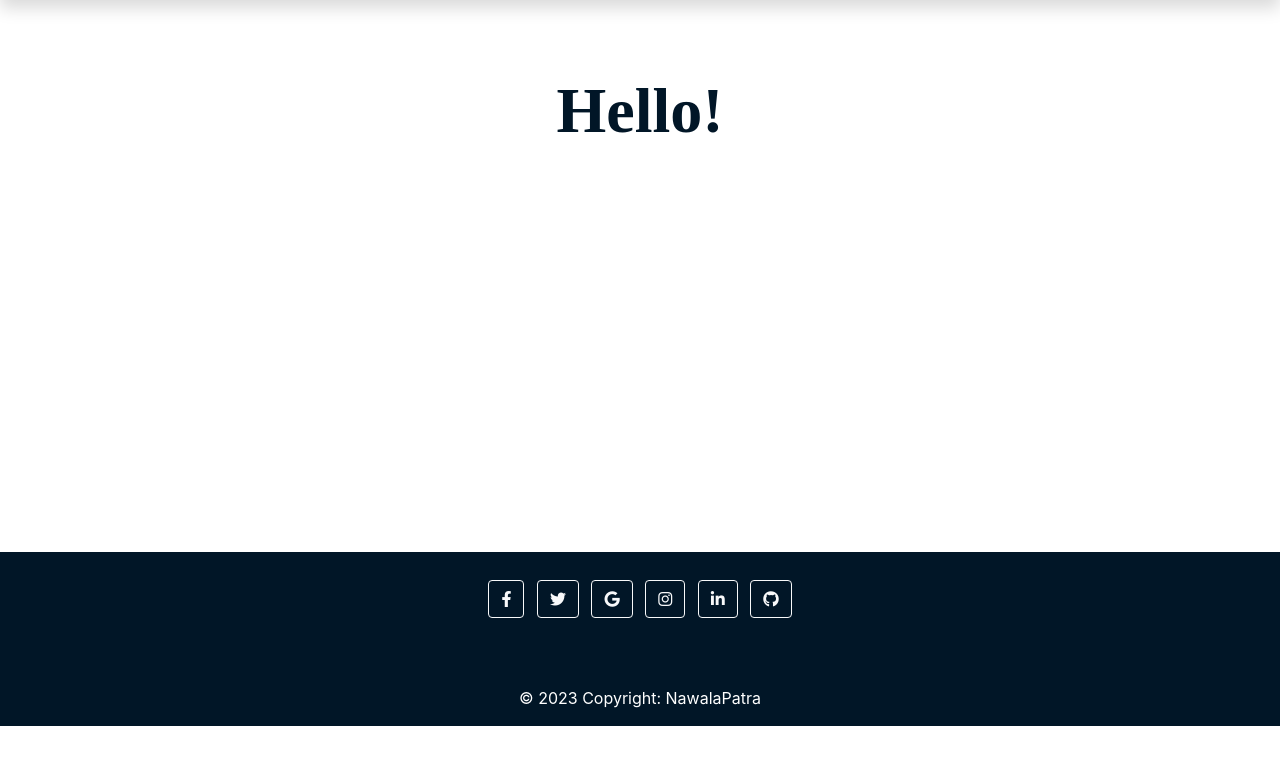
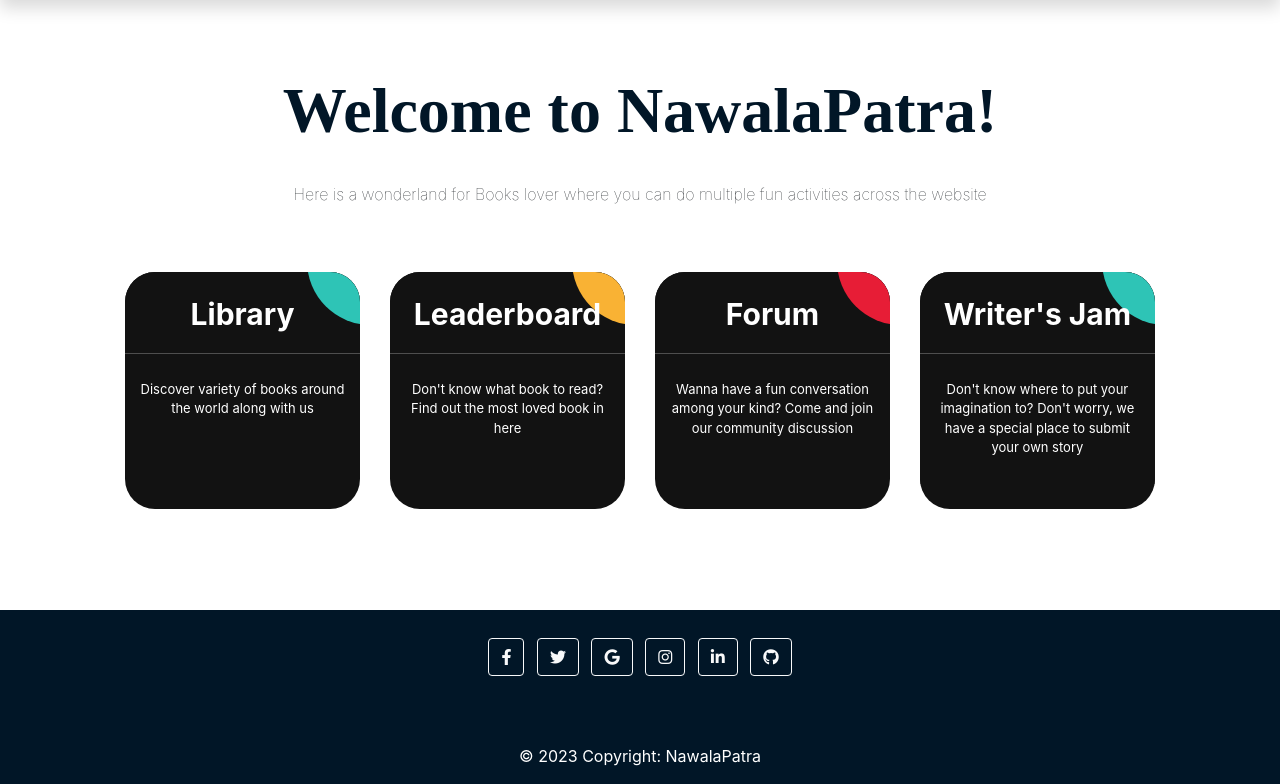
Before and after one commit to NawalaPatra-e12/NawalaPatra, a Django app: page / in a window 1280 px wide. Shown: the part 74-858 px from the top of the page. Before the commit the page ends 800 px from the top, so only its background shows below. Run offline with Django 4.2, Linux system fonts and the light colour scheme; parts of the project's set-up code (start-up, migrations or seed data) failed here and were passed over; some libraries are stand-ins or nearby versions.

Commit message:
azkan: landing page html update

```diff
--- a/main/templates/main.html
+++ b/main/templates/main.html
@@ -9,6 +9,96 @@
             font-size: 8vh;
             margin: 4vh;
         }
+        #card_container{
+            width: 90%;
+            margin: 0 auto;
+            display: flex;
+            justify-content: center;
+            align-items: center;
+        }
+        .card_box {
+            display: flex;
+            flex-direction: row;
+            justify-content: space-around;
+            flex-wrap: wrap;
+            padding: 50px 0;
+        }
+        .card_item{
+            flex-basis: calc(25% - 30px);
+            margin: 0 15px 0px;
+            overflow: hidden;
+            border-radius: 30px;
+            min-height: 150px;
+            background-color: #121212;
+        }
+        .item_link{
+            display: block;
+            text-align: center;
+            background-color: #121212;
+            position: relative;
+        }
+        .item_link:hover,
+        .item_link:hover .item_link {
+            text-decoration: none;
+            color: black;
+        }
+        .item_link:hover .book_link{
+            text-decoration: none;
+        }
+        .item_link:hover .item_bg {
+            -webkit-transform: scale(10);
+            -ms-transform: scale(10);
+            transform: scale(10);
+        }
+        .item_title{
+            min-height: 100px;
+            margin: 0 0 25px;
+            overflow: hidden;
+            font-weight: bold;
+            font-size: 30px;
+            color: #FFF;
+            z-index: 2;
+            position: relative;
+            padding-top: 20px;
+            padding-bottom: 0px;
+        }
+        .item_bg{
+            height: 128px;
+            width: 128px;
+            background-color: #2ec4b6ff;
+            z-index: 1;
+            position: absolute;
+            top: -75px;
+            right: -75px;
+            border-radius: 50%;
+            -webkit-transition: all .5s ease;
+            -o-transition: all .5s ease;
+            transition: all .5s ease;
+        }
+        .leaderboard{
+            background-color: #f9b234;
+        }
+        .forum{
+            background-color: #e71d36ff;
+        }
+        .Writersjam{
+            background-color: #011627ff;
+        }
+        .item_text{
+            font-size: small;
+            text-decoration: none;
+            color: white;
+            padding: 10px;
+            font-weight: 0;
+        }
+        p{
+            font-weight: lighter;
+        }
+        .book_link{
+            display: block;
+            text-align: center;
+            position: relative;
+        }
     </style>
 {% endblock meta %}
 
@@ -16,8 +106,77 @@
 
 <div class="content">
     <center>
-        <h1 id="app-title">Hello!</h1>
+        <h1 id="app-title">Welcome to NawalaPatra!</h1>
+        <p>Here is a wonderland for Books lover where you can do multiple fun activities across the website</p>
     </center>
+
+    <div id="card_container">
+        <div class="card_box">
+            <div class="card_item">
+                <a href="/library/" class="item_link">
+                <div class="item_bg"></div>
+                <div class="item_title">
+                    Library
+                    <br>
+                    <hr style="border-color: white;">
+                    <p class="item_text">Discover variety of books around the world along with us</p>
+                </div>
+                </a>
+            </div>
+
+            <div class="card_item">
+                <a href="/leaderboard/" class="item_link">
+                <div class="item_bg leaderboard"></div>
+                <div class="item_title">
+                    Leaderboard
+                    <br>
+                    <hr style="border-color: white;">
+                    <p class="item_text">Don't know what book to read? Find out the most loved book in here</p>
+                </div>
+                </a>
+            </div>
+
+            <div class="card_item">
+                <a href="/forum/" class="item_link">
+                <div class="item_bg forum"></div>
+                <div class="item_title">
+                    Forum
+                    <br>
+                    <hr style="border-color: white;">
+                    <p class="item_text">Wanna have a fun conversation among your kind? Come and join our community discussion</p>
+                </div>
+                </a>
+            </div>
+
+            <div class="card_item">
+                <a href="/writersjam/" class="item_link">
+                <div class="item_bg writersjam"></div>
+                <div class="item_title">
+                    Writer's Jam
+                    <br>
+                    <hr style="border-color: white;">
+                    <p class="item_text">Don't know where to put your imagination to? Don't worry, we have a special place to submit your own story</p>
+                </div>
+                </a>
+            </div>
+        </div>
+    </div>
+
+    {% if user.is_authenticated %}
+    <div id="mybooks-section" style="height: 150px;">
+        <div class="card_item" style="height: 125px;">
+            <a href="/mybooks/" class="book_link">
+                <div class="item_title">
+                    My Books
+                    <br>
+                    <hr style="border-color: white;">
+                    <p class="item_text">See the books that you have bookmarked before in here!</p>
+                </div>
+                </a>
+        </div>
+    </div>
+    {% endif %}
+
 </div>
 
 {% endblock content %}
```
